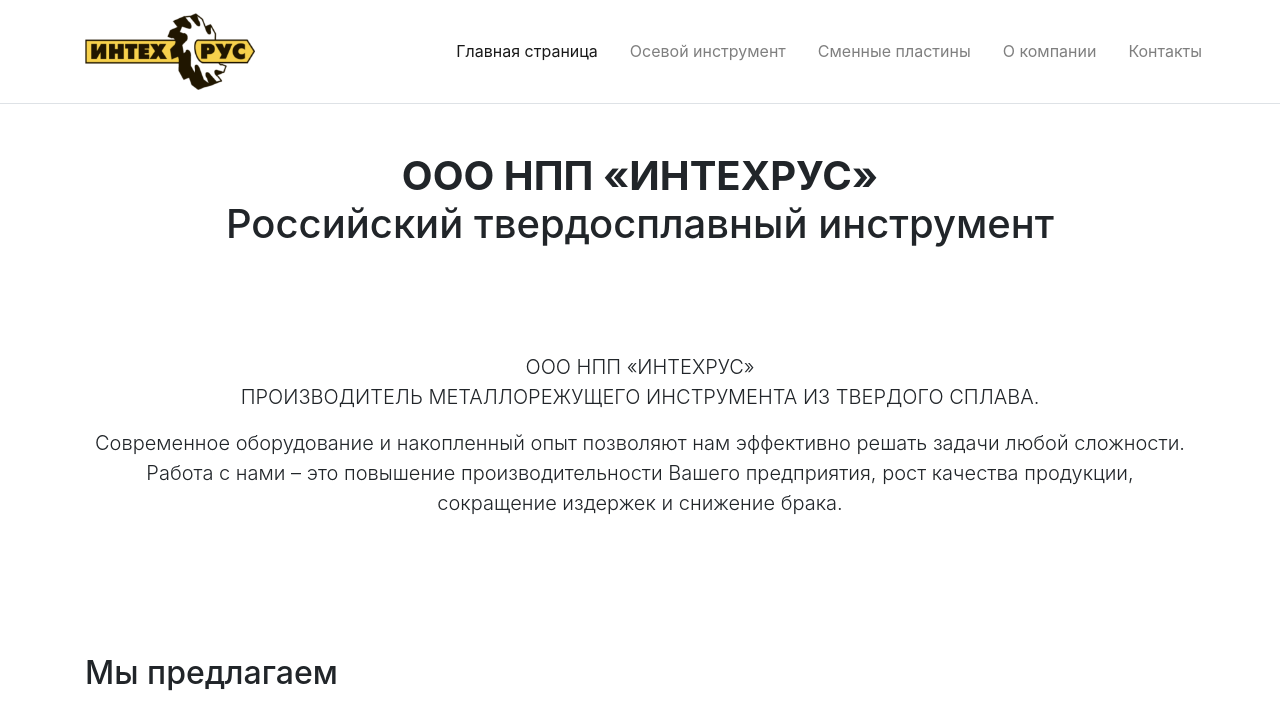
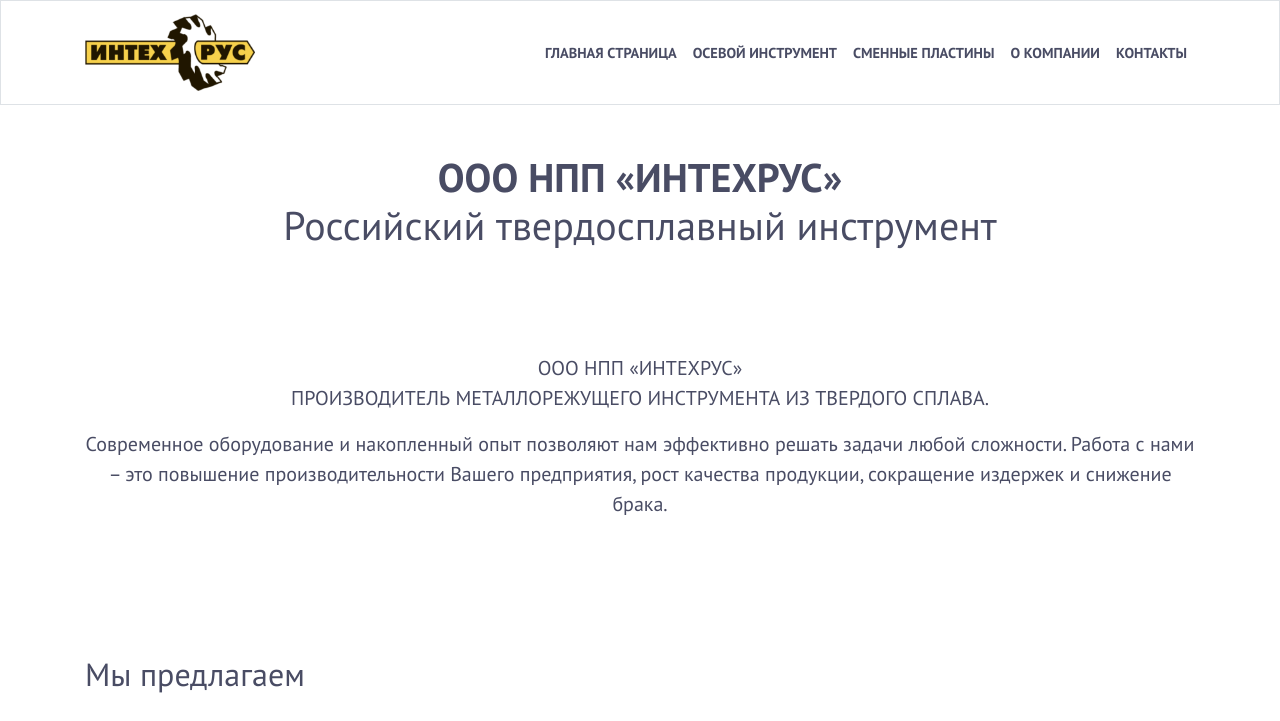
Before and after one commit to ignidin/intehrus-rework.github.io, a plain HTML site: page index_new.html in a window 1280 px wide. Shown: the top 721 px of the page. Drawn offline with nearby package versions, Linux system fonts and the light colour scheme; files whose address does not match are found by name.

Commit message:
h Changes before pullerino

```diff
--- /dev/null
+++ b/css/custom_new.css
@@ -0,0 +1,15 @@
+body {
+  font-family: "PT Sans", Tahoma, sans-serif;
+  color: #494c64;
+}
+
+.navbar-light .navbar-nav .nav-link {
+  text-transform: uppercase;
+  font-weight: bold;
+  color: #494c64;
+  font-size: 0.9rem;
+}
+
+.navbar-light .navbar-nav .nav-link:hover {
+  color: #f7d14b;
+}
--- a/css/index_new.html
+++ b/index_new.html
@@ -7,36 +7,25 @@
   <link rel="stylesheet" href="https://stackpath.bootstrapcdn.com/bootstrap/4.3.1/css/bootstrap.min.css" integrity="sha384-ggOyR0iXCbMQv3Xipma34MD+dH/1fQ784/j6cY/iJTQUOhcWr7x9JvoRxT2MZw1T" crossorigin="anonymous">
   <link href="https://fonts.googleapis.com/css?family=PT+Sans:400,700|Roboto:300,400,700&amp;subset=cyrillic" rel="stylesheet">
   <link rel="stylesheet" href="https://use.fontawesome.com/releases/v5.8.1/css/all.css" integrity="sha384-50oBUHEmvpQ+1lW4y57PTFmhCaXp0ML5d60M1M7uH2+nqUivzIebhndOJK28anvf" crossorigin="anonymous">
+  <link rel="stylesheet" href="css/custom_new.css">
   <title>НПП Интехрус - Российский твердосплавный инструмент</title>
 </head>
 <body>
   <div class="overflow-hidden">
 <header>
-  <nav class="navbar navbar-expand-lg navbar-light bg-white border-bottom py-2">
+	<nav class="navbar navbar-expand-lg navbar-light bg-white border">
 		<div class="container">
 			<a class="navbar-brand" href="#"><img src="img/logo-2x.png" width="170" alt="НПП Интехрус"></a>
-      <button class="navbar-toggler" type="button" data-toggle="collapse" data-target="#navbarSupportedContent" aria-controls="navbarSupportedContent" aria-expanded="false" aria-label="Toggle navigation">
+			<button class="navbar-toggler" type="button" data-toggle="collapse" data-target="#navbarLinks" aria-controls="navbarNavAltMarkup" aria-expanded="false" aria-label="Toggle navigation">
 				<span class="navbar-toggler-icon"></span>
 			</button>
-      <div class="row">
-        <div class="collapse navbar-collapse" id="navbarSupportedContent">
-          <ul class="navbar-nav">
-            <li class="nav-item active pl-3">
+			<div class="collapse navbar-collapse" id="navbarLinks">
+				<div class="navbar-nav ml-md-auto">
           <a class="nav-link" href="index.html">Главная страница</a>
-            </li>
-            <li class="nav-item pl-3">
           <a class="nav-link" href="tools.html">Осевой инструмент</a>
-            </li>
-            <li class="nav-item pl-3">
           <a class="nav-link" href="inserts.html">Сменные пластины</a>
-            </li>
-            <li class="nav-item pl-3">
           <a class="nav-link" href="about.html">О компании</a>
-            </li>
-            <li class="nav-item pl-3">
           <a class="nav-link" href="contacts.html">Контакты</a>
-            </li>
-          </ul>
 				</div>
 			</div>
 		</div>
```
Also changed, not shown: index.html (+0 -18 lines), 1 other file. Lines whose indentation alone changed are shown as unchanged.
